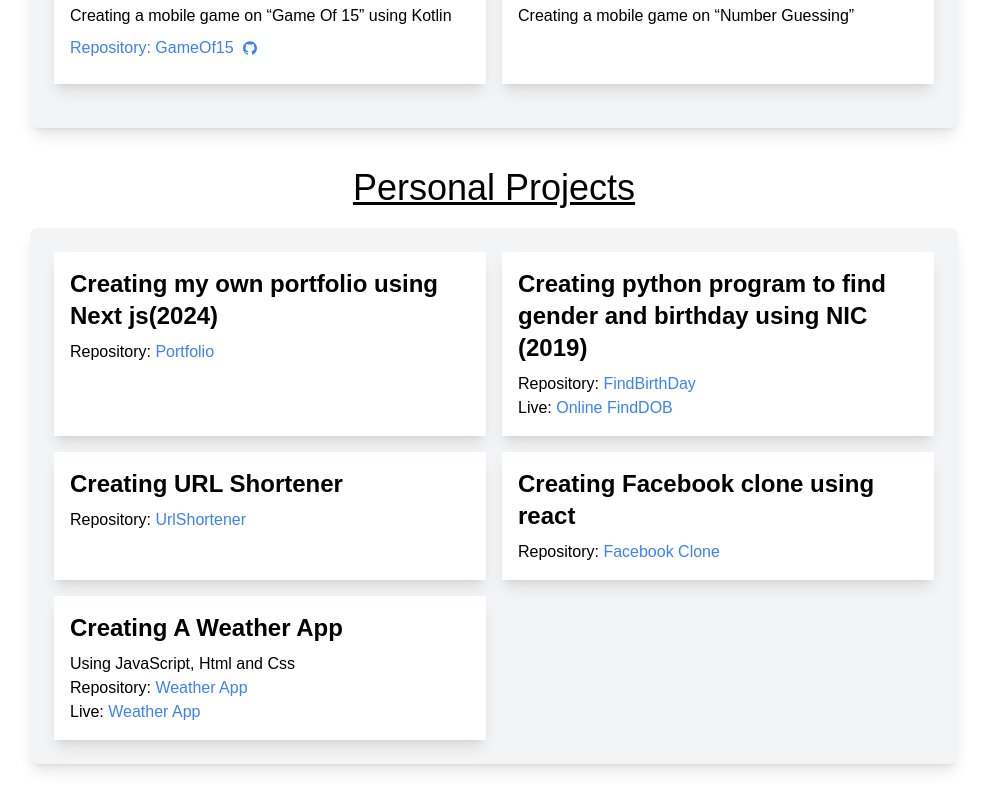
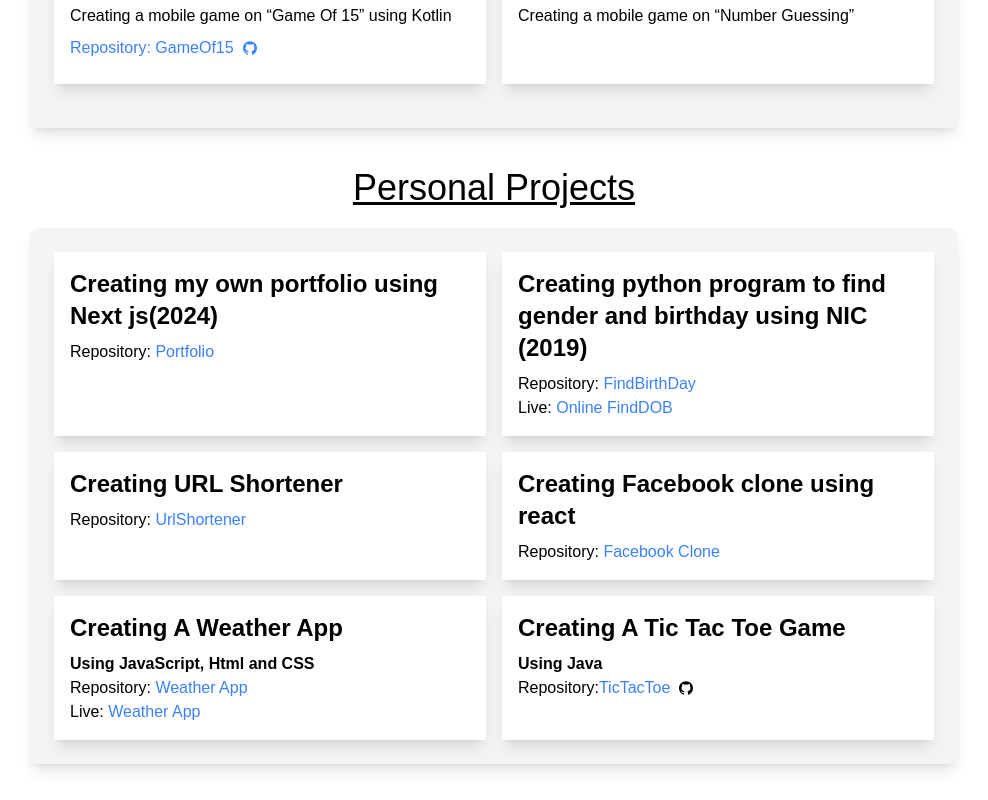
Before and after one commit to Venath/portfolio, a Next.js app: page / in a window 1280 px wide. Shown: the part 2454-3254 px from the top of the page, without its empty margins (146-1134 px from the left). Built offline with nearby package versions, Linux system fonts and the light colour scheme.

Commit message:
tic toe app

```diff
--- a/pages/index.js
+++ b/pages/index.js
@@ -462,9 +462,14 @@
       </div>
 
       <div className="flex flex-col bg-white p-4 shadow-lg transform transition-transform hover:scale-105 hover:shadow-xl">
-        <h3 className="text-2xl font-bold mb-2">Creating A Weather App</h3>Using JavaScript, Html and Css
+        <h3 className="text-2xl font-bold mb-2">Creating A Weather App</h3><b>Using JavaScript, Html and CSS</b>
         <p>Repository: <a href="https://github.com/Venath/Weather-app" className="text-blue-500">Weather App</a></p>
         <p>Live: <a href="https://venath.github.io/Weather-App/" className="text-blue-500">Weather App</a></p>
+      </div>
+
+      <div className="flex flex-col bg-white p-4 shadow-lg transform transition-transform hover:scale-105 hover:shadow-xl">
+        <h3 className="text-2xl font-bold mb-2">Creating A Tic Tac Toe Game </h3><b>Using Java</b>
+        <p style={{ display: 'flex', alignItems: 'center' }}>Repository: <a href="https://github.com/Venath/TicTacToe" className="text-blue-500">TicTacToe</a>  <AiFillGithub style={{ marginLeft: '0.5rem' }} /></p>
       </div>
 
     </div>
```
